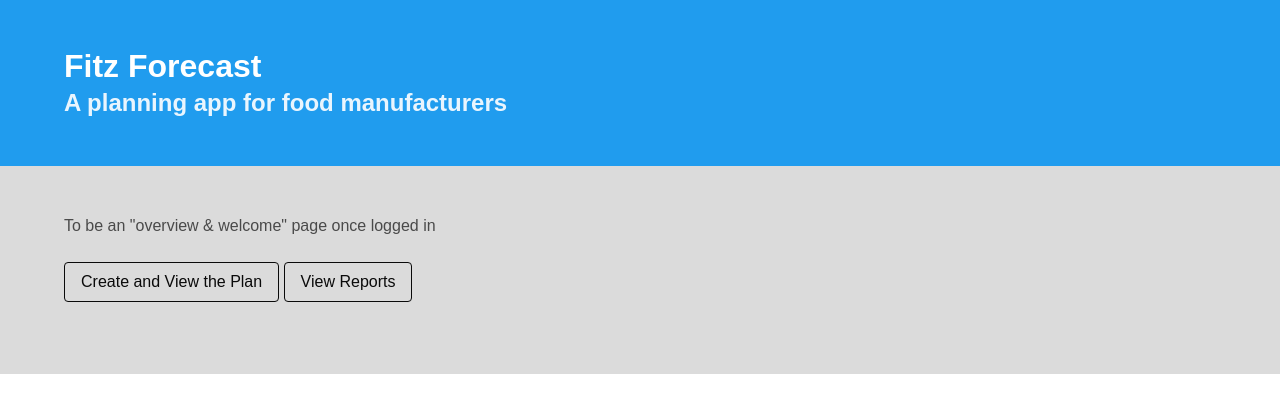
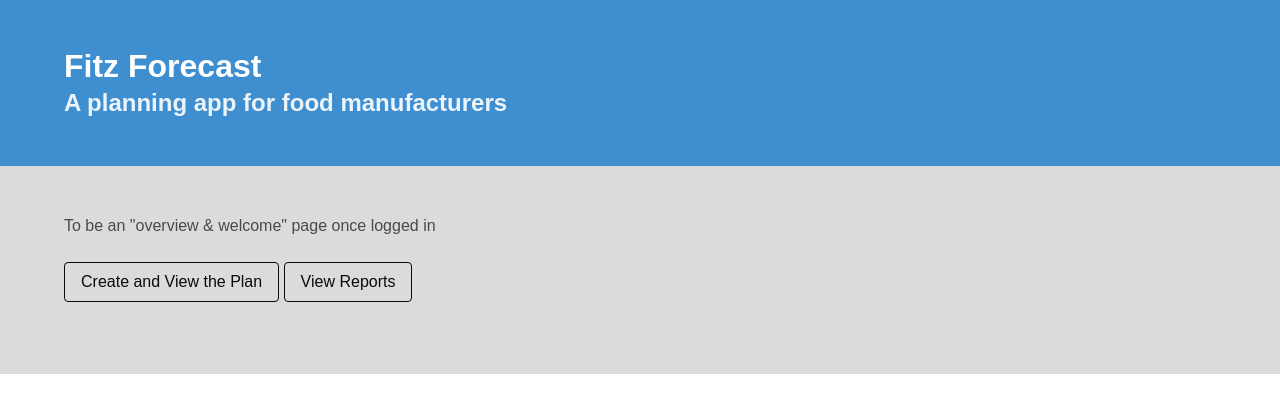
Before and after one commit to afitzer/Demand-Planning, a Django app: page /ff/ in a window 1280 px wide. Shown: the top 413 px of the page. Run offline with Django 4.2, Linux system fonts and the light colour scheme; data that the repository does not hold is empty.

Commit message:
quick updates

```diff
--- a/fitzforecast/templates/fitzforecast/index.html
+++ b/fitzforecast/templates/fitzforecast/index.html
@@ -11,10 +11,6 @@
                 font-family: 'Montserrat', sans-serif;
             }
 
-            .hero.is-primary {
-                background-color: #209CEE;
-            }
-
             .subtitle {
                 font-size: 24px;
                 font-weight: bold;
@@ -22,7 +18,7 @@
         </style>
     </head>
     <body>
-        <section class="hero is-primary">
+        <section class="hero is-info">
             <div class="hero-body">
                 <div class="container">
                     <h1 class="title">
--- a/fitzforecast/templates/fitzforecast/planning.html
+++ b/fitzforecast/templates/fitzforecast/planning.html
@@ -23,7 +23,7 @@
     </head>
 
     <body>
-        <section class="hero is-primary">
+        <!-- <section class="hero is-primary">
             <div class="hero-body">
                 <div class="container">
                     <h1 class="title">
@@ -34,7 +34,7 @@
                     </h2>
                 </div>
             </div>
-        </section>
+        </section> -->
         <section class="section has-background-grey-lighter">
             <div class="container">
                 <h1 class="title">Food Manufacturer Demand Planning</h1>
```
Also changed, not shown: fitzforecast/templates/fitzforecast/reports.html (+0 -23 lines).
